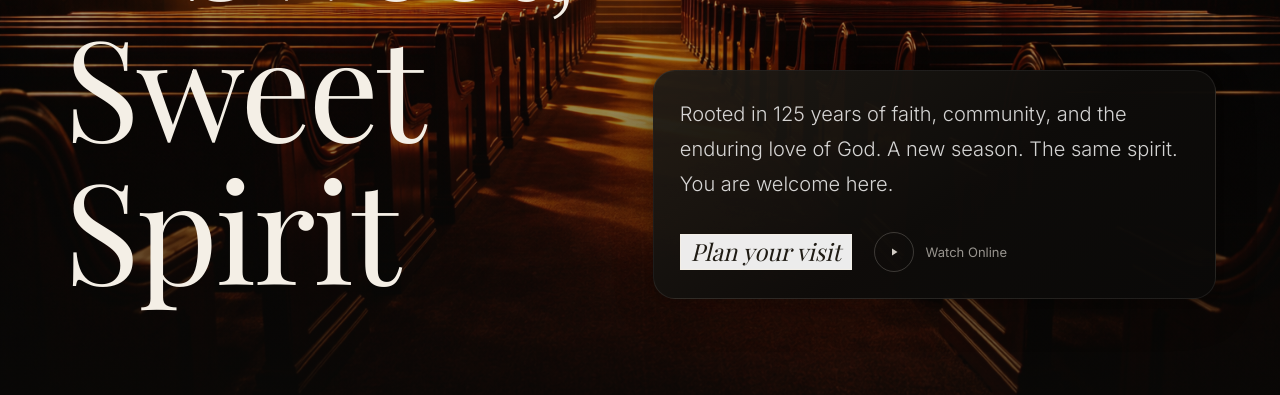
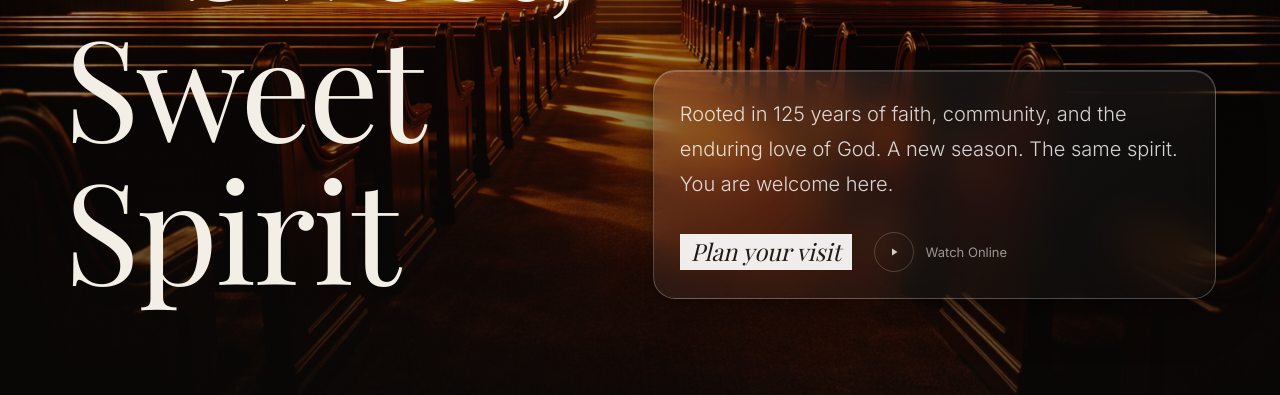
Before and after one commit to m3loqt/hutchinson, a Next.js app: page / in a window 1280 px wide. Shown: the part 405-800 px from the top of the page. Built offline with nearby package versions, Linux system fonts and the light colour scheme.

Commit message:
Wow daw sabi ni Marielle

```diff
--- a/src/app/globals.css
+++ b/src/app/globals.css
@@ -524,23 +524,26 @@ body.nav-open .nav-drawer-panel { transform: translateX(0); }
   }
 }
 
-/* Hero welcome panel — solid fill, no photo */
+/* Hero welcome panel — glassmorphism over hero photo */
 .hero-glass {
   position: relative;
   z-index: 2;
   outline: none;
   overflow: hidden;
-  border: 1px solid rgba(255, 255, 255, 0.08);
-  box-shadow:
-    0 12px 40px rgba(0, 0, 0, 0.22),
-    0 2px 10px rgba(0, 0, 0, 0.12);
   border-radius: clamp(14px, 2.2vw, 22px);
+  border: 1px solid rgba(255, 255, 255, 0.24);
   background: linear-gradient(
     145deg,
-    rgba(32, 28, 22, 0.94) 0%,
-    rgba(14, 12, 10, 0.97) 55%,
-    rgba(10, 9, 8, 0.98) 100%
+    rgba(255, 255, 255, 0.14) 0%,
+    rgba(255, 255, 255, 0.06) 35%,
+    rgba(18, 16, 14, 0.42) 100%
   );
+  backdrop-filter: blur(20px) saturate(1.2);
+  -webkit-backdrop-filter: blur(20px) saturate(1.2);
+  box-shadow:
+    0 16px 48px rgba(0, 0, 0, 0.32),
+    0 4px 14px rgba(0, 0, 0, 0.18),
+    inset 0 1px 0 rgba(255, 255, 255, 0.18);
 }
 
 .hero-glass-inner {
@@ -2885,6 +2888,18 @@ footer {
 
 @media (prefers-reduced-motion: reduce) {
   html { scroll-behavior: auto; }
+  .hero-glass {
+    backdrop-filter: none;
+    -webkit-backdrop-filter: none;
+    background: linear-gradient(
+      145deg,
+      rgba(28, 25, 22, 0.94) 0%,
+      rgba(14, 12, 10, 0.97) 100%
+    );
+    box-shadow:
+      0 12px 40px rgba(0, 0, 0, 0.22),
+      0 2px 10px rgba(0, 0, 0, 0.12);
+  }
   .reveal {
     opacity: 1;
     transform: none;
```
